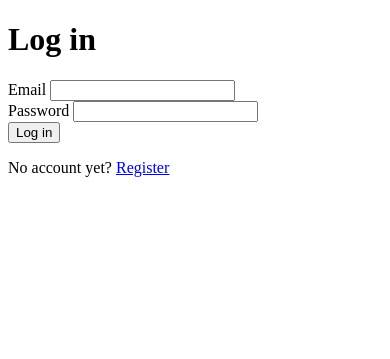
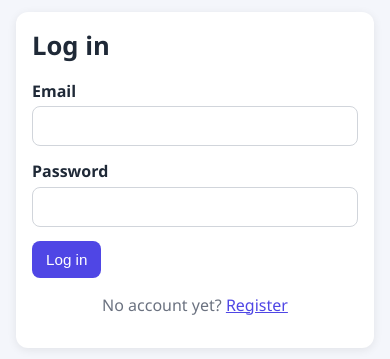
Before and after one commit to mohamed12mohamed097/data-lab2-2304266-, a Flask app: page /login in a window 390 px wide. Shown: the top 359 px of the page. Run offline with Flask 3, Linux system fonts and the light colour scheme.

Commit message:
Add consistent responsive styling

```diff
--- /dev/null
+++ b/static/style.css
@@ -0,0 +1,122 @@
+:root {
+    --bg: #f4f6fb;
+    --card: #ffffff;
+    --text: #1f2937;
+    --muted: #6b7280;
+    --primary: #4f46e5;
+    --primary-dark: #4338ca;
+    --danger: #dc2626;
+    --border: #d1d5db;
+}
+
+* { box-sizing: border-box; }
+
+body {
+    margin: 0;
+    font-family: "Segoe UI", Arial, sans-serif;
+    background: var(--bg);
+    color: var(--text);
+    line-height: 1.4;
+}
+
+.container {
+    max-width: 560px;
+    margin: 32px auto;
+    padding: 0 16px;
+}
+
+.card {
+    background: var(--card);
+    border-radius: 12px;
+    padding: 24px;
+    box-shadow: 0 2px 10px rgba(0, 0, 0, 0.08);
+}
+
+h1 { margin: 0 0 16px; font-size: 1.6rem; }
+
+label { display: block; margin-bottom: 4px; font-weight: 600; }
+
+.field { margin-bottom: 14px; }
+
+input[type=text], input[type=email], input[type=password] {
+    width: 100%;
+    padding: 10px 12px;
+    border: 1px solid var(--border);
+    border-radius: 8px;
+    font-size: 1rem;
+}
+
+input:focus { outline: 2px solid var(--primary); border-color: transparent; }
+
+button {
+    padding: 10px 14px;
+    border: 0;
+    border-radius: 8px;
+    background: var(--primary);
+    color: #fff;
+    font-size: 0.95rem;
+    cursor: pointer;
+}
+
+button:hover { background: var(--primary-dark); }
+
+button.secondary { background: #e5e7eb; color: var(--text); }
+button.secondary:hover { background: #d1d5db; }
+button.danger { background: var(--danger); }
+button.danger:hover { background: #b91c1c; }
+
+.error { color: var(--danger); font-size: 0.9rem; display: block; margin-top: 4px; }
+.error:empty { display: none; }
+
+.alert {
+    background: #fee2e2;
+    color: var(--danger);
+    padding: 10px 12px;
+    border-radius: 8px;
+    margin-bottom: 14px;
+}
+.alert:empty { display: none; }
+
+.topbar {
+    display: flex;
+    justify-content: space-between;
+    align-items: center;
+    margin-bottom: 16px;
+}
+.topbar a {
+    color: var(--primary);
+    text-decoration: none;
+    border: 1px solid var(--primary);
+    padding: 6px 12px;
+    border-radius: 8px;
+}
+
+.add-form { display: flex; gap: 8px; flex-wrap: wrap; margin-bottom: 16px; }
+.add-form input { flex: 1; min-width: 160px; }
+.add-form .error { width: 100%; }
+
+.todo-list { list-style: none; padding: 0; margin: 0; }
+
+.todo {
+    display: flex;
+    align-items: center;
+    gap: 8px;
+    padding: 10px 0;
+    border-bottom: 1px solid #eee;
+    flex-wrap: wrap;
+}
+
+.todo .edit-form { display: flex; gap: 6px; flex: 1; min-width: 180px; }
+.todo .edit-form input { flex: 1; }
+.todo.done input[name=title] { text-decoration: line-through; color: var(--muted); background: #f3f4f6; }
+
+.empty { text-align: center; color: var(--muted); padding: 24px 0; }
+
+.switch { text-align: center; margin-top: 16px; color: var(--muted); }
+.switch a { color: var(--primary); }
+
+@media (max-width: 480px) {
+    .container { margin: 12px auto; }
+    .card { padding: 16px; }
+    .todo .edit-form { flex-basis: 100%; order: 3; }
+}
--- a/templates/base.html
+++ b/templates/base.html
@@ -4,8 +4,13 @@
     <meta charset="UTF-8">
     <meta name="viewport" content="width=device-width, initial-scale=1">
     <title>To-Do App</title>
+    <link rel="stylesheet" href="{{ url_for('static', filename='style.css') }}">
 </head>
 <body>
-    {% block content %}{% endblock %}
+    <div class="container">
+        <div class="card">
+            {% block content %}{% endblock %}
+        </div>
+    </div>
 </body>
 </html>
--- a/templates/login.html
+++ b/templates/login.html
@@ -3,13 +3,13 @@
 <h1>Log in</h1>
 
 <form id="login-form" method="POST" action="/login" novalidate>
-    <div class="error" id="error-login">{{ errors.get('login', '') }}</div>
-    <div>
+    <div class="alert" id="error-login">{{ errors.get('login', '') }}</div>
+    <div class="field">
         <label for="email">Email</label>
         <input type="text" id="email" name="email" value="{{ form.get('email', '') }}">
         <span class="error" id="error-email">{{ errors.get('email', '') }}</span>
     </div>
-    <div>
+    <div class="field">
         <label for="password">Password</label>
         <input type="password" id="password" name="password">
         <span class="error" id="error-password">{{ errors.get('password', '') }}</span>
@@ -17,7 +17,7 @@
     <button type="submit">Log in</button>
 </form>
 
-<p>No account yet? <a href="/register">Register</a></p>
+<p class="switch">No account yet? <a href="/register">Register</a></p>
 
 <script src="{{ url_for('static', filename='login.js') }}"></script>
 {% endblock %}
```
Also changed, not shown: templates/register.html (+5 -5 lines), templates/todos.html (+15 -14 lines).
